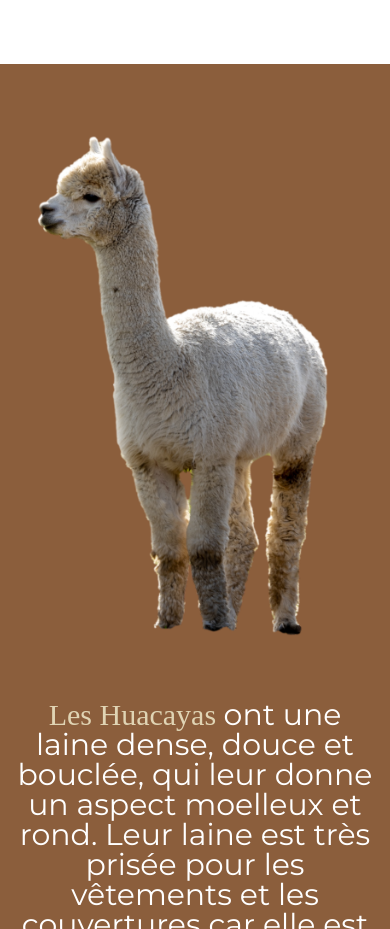
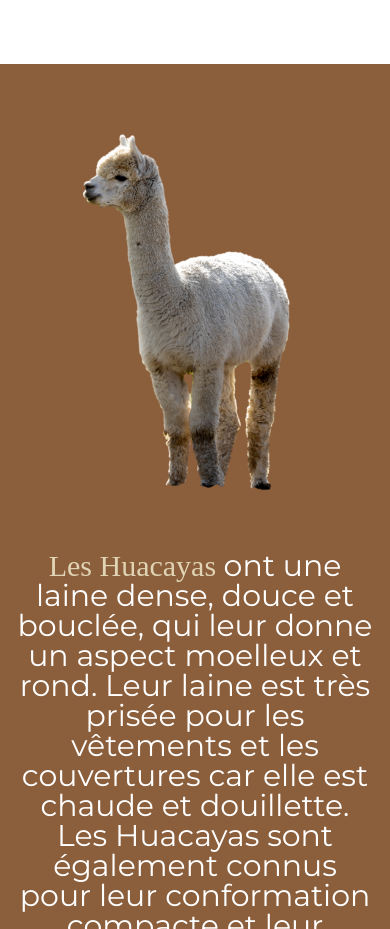
Before and after one commit to julien382/Alpaga, a React (Create React App) app: page /race in a window 390 px wide. Shown: the part 800-1729 px from the top of the page. Built offline with nearby package versions, Linux system fonts and the light colour scheme; a web font is replaced by a local one.

Commit message:
fix bug taille race mobile

```diff
--- a/src/pages/Race/Race.css
+++ b/src/pages/Race/Race.css
@@ -80,7 +80,7 @@
     }
 
     .alpagaHuacayas{
-        max-width: 350px;
+        max-width: 250px;
         margin-top: 50px;
         margin-bottom: 50px;
     }
```
